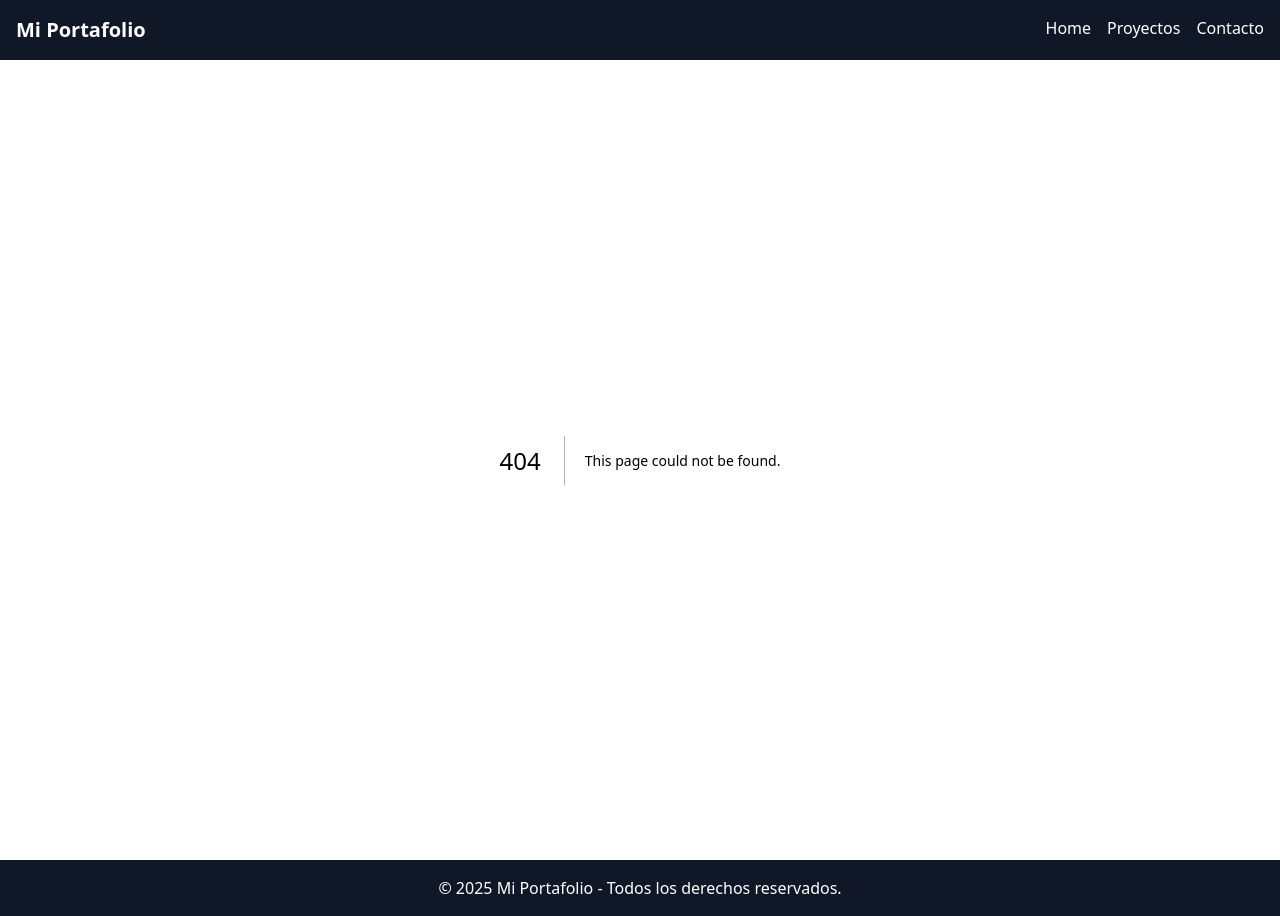
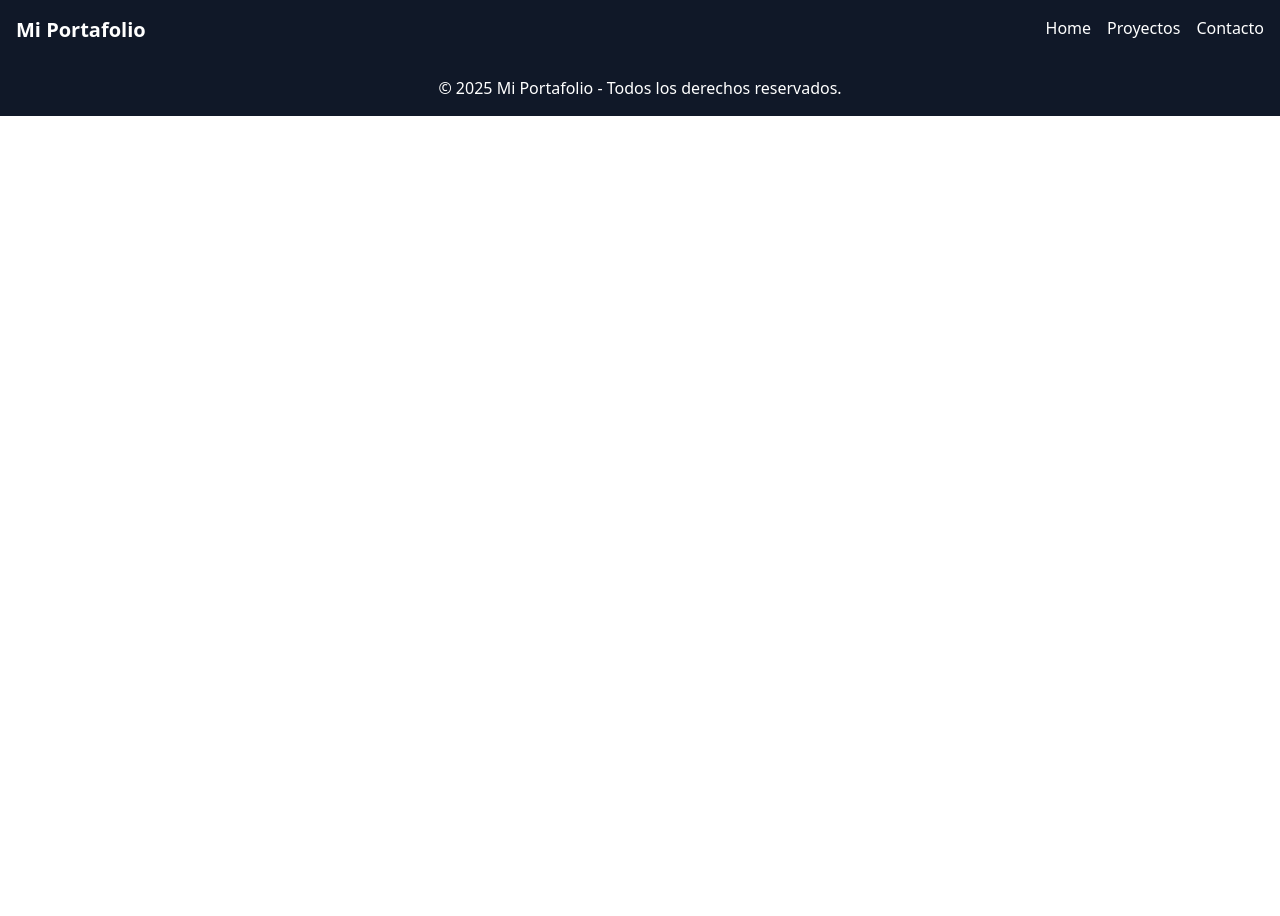
Before and after one commit to jajaiders/my-portfolio, a Next.js app: page /contact in a window 1280 px wide. Before the commit this address had no page. After the commit the page ends 800 px from the top, so only its background shows below. Built offline with nearby package versions, Linux system fonts and the light colour scheme.

Commit message:
01 - Refactoring the structure project

```diff
--- /dev/null
+++ b/src/app/contact/page.tsx
@@ -0,0 +1,11 @@
+import React from 'react'
+
+const page = () => {
+  return (
+    <div>
+
+    </div>
+  )
+}
+
+export default page
--- /dev/null
+++ b/src/app/layout.tsx
@@ -0,0 +1,21 @@
+import "../styles/globals.css";
+import Navbar from "@/components/layout/Navbar";
+import Footer from "@/components/layout/Footer";
+
+export default function RootLayout({
+  children,
+}: Readonly<{
+  children: React.ReactNode;
+}>) {
+  return (
+    <html lang="en">
+      <header>
+        <Navbar />
+      </header>
+      <body>{children}</body>
+      <footer>
+        <Footer />
+      </footer>
+    </html>
+  );
+}
--- /dev/null
+++ b/src/app/projects/page.tsx
@@ -0,0 +1,11 @@
+import React from 'react'
+
+const page = () => {
+  return (
+    <div>
+
+    </div>
+  )
+}
+
+export default page
--- a/src/pages/_app.tsx
+++ /dev/null
@@ -1,14 +0,0 @@
-import type { AppProps } from 'next/app';
-import '../styles/globals.css';
-import Navbar from '@/components/layout/Navbar';
-import Footer from '@/components/layout/Footer';
-
-export default function MyApp({ Component, pageProps }: AppProps) {
-  return (
-    <>
-      <Navbar />
-      <Component {...pageProps} />
-      <Footer />
-    </>
-  );
-}
```
Also changed, not shown: src/app/page.tsx (renamed from src/pages/index.tsx).
